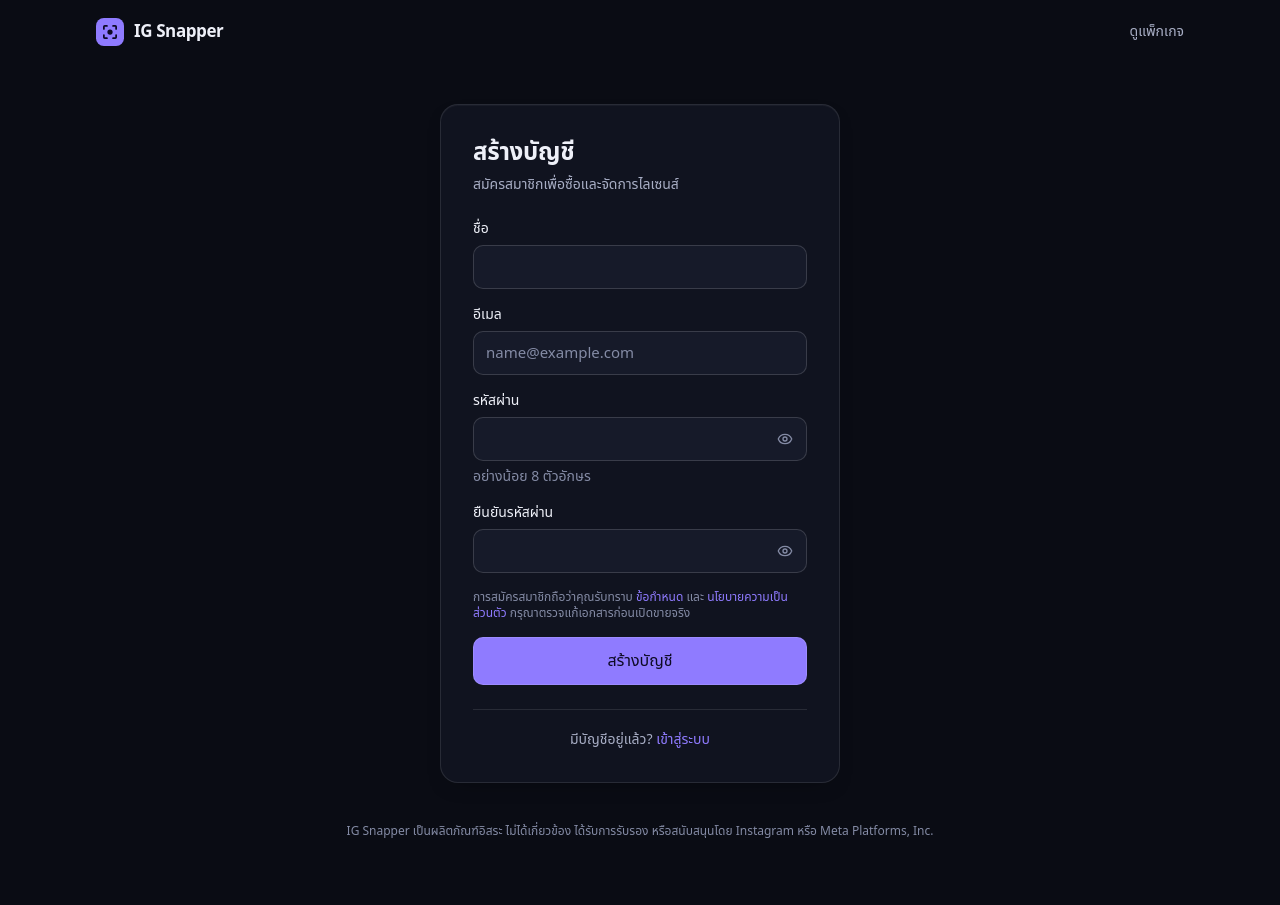
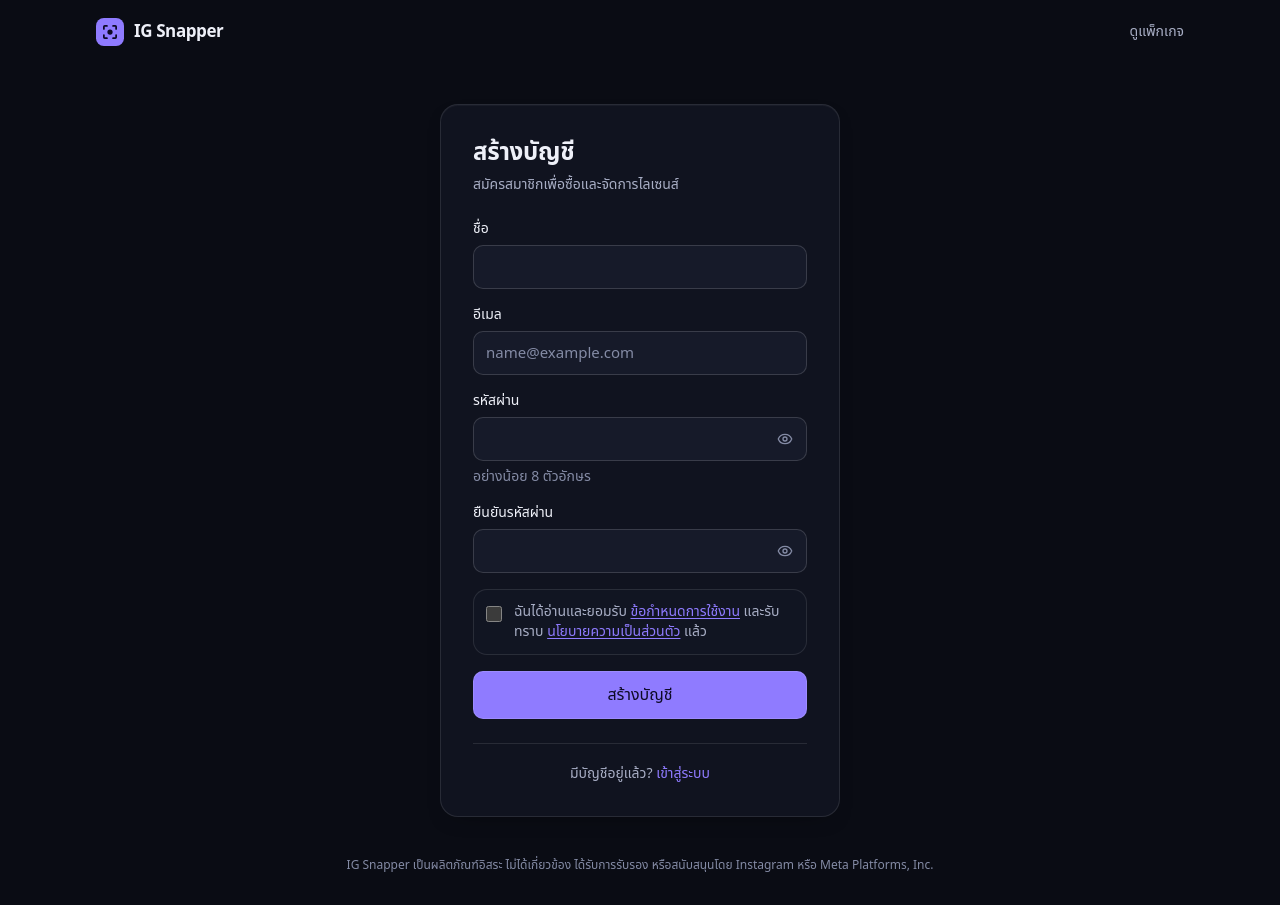
Before and after one commit to alexanderweng17-source/IG-Snapper, a Next.js app: page /register in a window 1280 px wide. Before the commit the page ends 871 px from the top, so only its background shows below. Built offline with nearby package versions, Linux system fonts and the light colour scheme; a web font is replaced by a local one.

Commit message:
Require explicit policy acceptance during registration

```diff
--- a/src/components/features/auth-forms.tsx
+++ b/src/components/features/auth-forms.tsx
@@ -66,6 +66,7 @@ export function RegisterForm() {
   const [f, setF] = useState({ name: "", email: "", password: "", confirm: "" });
   const [errors, setErrors] = useState<Errors>({}); const [loading, setLoading] = useState(false);
   const [formError, setFormError] = useState(""); const [confirmation, setConfirmation] = useState(false);
+  const [acceptedPolicies, setAcceptedPolicies] = useState(false);
   const set = (k: keyof typeof f) => (e: React.ChangeEvent<HTMLInputElement>) => setF({ ...f, [k]: e.target.value });
 
   async function submit(e: React.FormEvent) {
@@ -75,6 +76,7 @@ export function RegisterForm() {
     if (!f.email.trim()) er.email = "กรุณากรอกอีเมล"; else if (!isEmail(f.email)) er.email = "รูปแบบอีเมลไม่ถูกต้อง";
     if (f.password.length < 8) er.password = "รหัสผ่านต้องมีอย่างน้อย 8 ตัวอักษร";
     if (f.confirm !== f.password) er.confirm = "รหัสผ่านไม่ตรงกัน";
+    if (!acceptedPolicies) setFormError("กรุณาอ่านและยอมรับข้อกำหนดการใช้งานและนโยบายความเป็นส่วนตัวก่อนสมัครสมาชิก");
     setErrors(er); setFormError(""); if (Object.keys(er).length) return;
     setLoading(true);
     try {
@@ -109,7 +111,7 @@ export function RegisterForm() {
         <TextField label="อีเมล" type="email" autoComplete="email" inputMode="email" value={f.email} onChange={set("email")} error={errors.email} placeholder="name@example.com" />
         <PasswordField label="รหัสผ่าน" autoComplete="new-password" hint="อย่างน้อย 8 ตัวอักษร" value={f.password} onChange={set("password")} error={errors.password} />
         <PasswordField label="ยืนยันรหัสผ่าน" autoComplete="new-password" value={f.confirm} onChange={set("confirm")} error={errors.confirm} />
-        <p className="text-xs text-faint">การสมัครสมาชิกถือว่าคุณรับทราบ <Link href="/legal/terms" className="text-accent hover:underline">ข้อกำหนด</Link> และ <Link href="/legal/privacy" className="text-accent hover:underline">นโยบายความเป็นส่วนตัว</Link> กรุณาตรวจแก้เอกสารก่อนเปิดขายจริง</p>
+        <label className="flex items-start gap-3 rounded-lg border border-line/10 bg-surface-2/40 p-3 text-sm text-muted"><input type="checkbox" checked={acceptedPolicies} onChange={(e) => setAcceptedPolicies(e.target.checked)} required className="mt-1 size-4 shrink-0 accent-[rgb(var(--accent))]" /><span>ฉันได้อ่านและยอมรับ <Link href="/legal/terms" target="_blank" className="text-accent underline underline-offset-2">ข้อกำหนดการใช้งาน</Link> และรับทราบ <Link href="/legal/privacy" target="_blank" className="text-accent underline underline-offset-2">นโยบายความเป็นส่วนตัว</Link> แล้ว</span></label>
         <Button type="submit" size="lg" className="w-full" loading={loading}>{loading ? "กำลังสร้างบัญชี…" : "สร้างบัญชี"}</Button>
       </form>
     </Shell>
```
